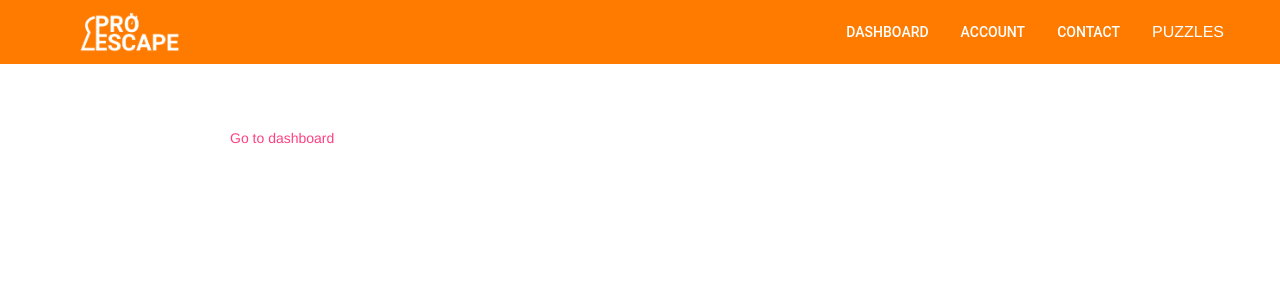
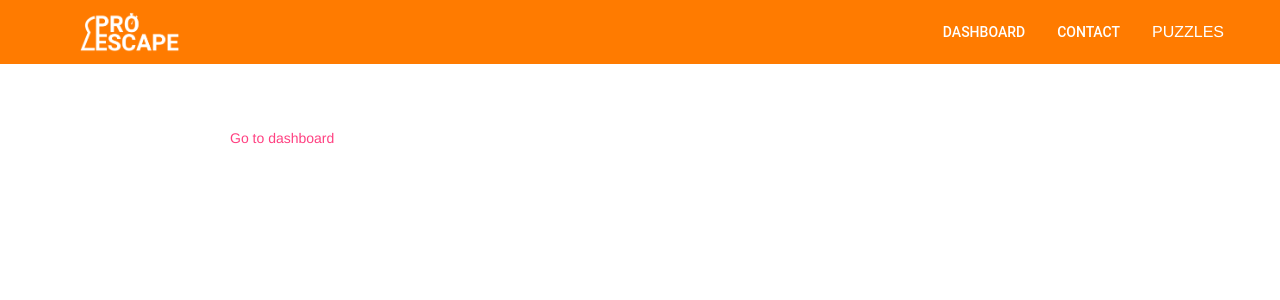
Before and after one commit to InstantlyMoist/ProEscapePanel, a PHP site: page /room/views/hubs.php in a window 1280 px wide. Shown: the top 300 px of the page. Run offline with PHP 8.4, Linux system fonts and the light colour scheme; data that the repository does not hold is empty.

```diff
--- a/header.php
+++ b/header.php
@@ -12,7 +12,6 @@
         <a href="https://localhost"><span class="mdl-layout-title"><img src="../../img/logo-pro-escape-dark-mode.png" alt="" height="40px"></span></a>
         <div class="mdl-layout-spacer"></div>
         <a href="https://localhost"><button type="button" class="mdl-button">Dashboard</button></a>
-        <a href="https://localhost/views/settings/account.php"><button type="button" class="mdl-button">Account</button></a>
         <a href="https://localhost/views/settings/contact.php"><button type="button" class="mdl-button">Contact</button></a>
 
         <div class="dropdown">
```
